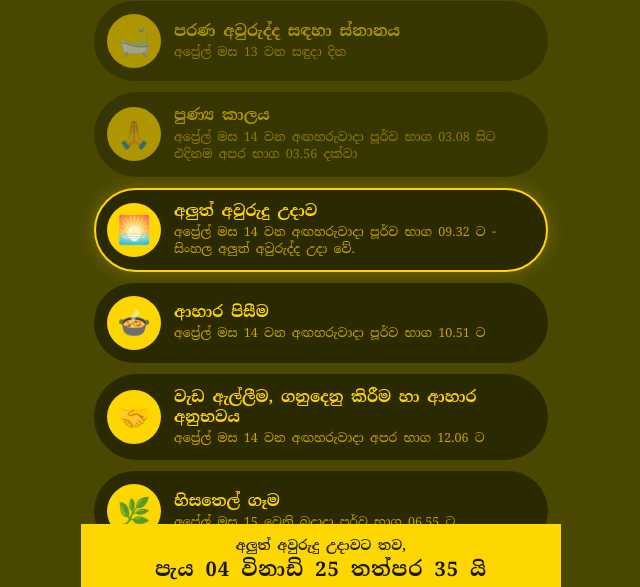
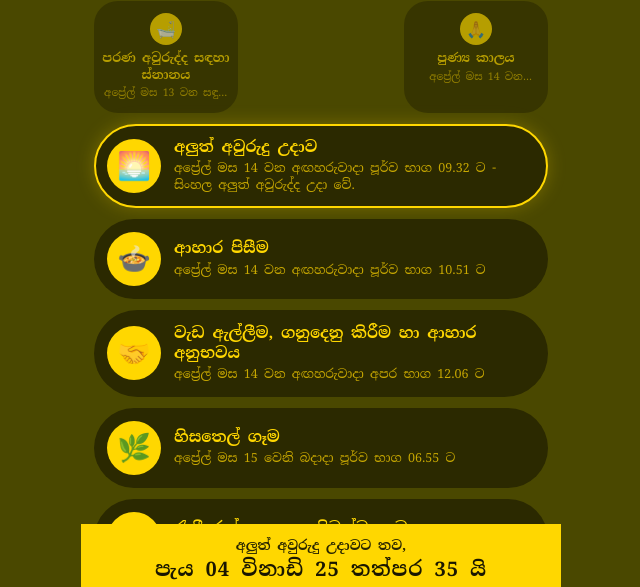
Before and after one commit to theekshana-thennakoon/Sinhala-and-Tamil-New-year-nekath-seettuwa, a plain HTML site: page index.html in a window 1280 px wide. Shown: the part 205-792 px from the top of the page, without its empty margins (319-959 px from the left). Drawn offline with Linux system fonts and the light colour scheme.

Commit message:
interface updated

```diff
--- a/index.html
+++ b/index.html
@@ -112,7 +112,11 @@
 
     /* List */
     .list-wrap {
-      padding: 14px 13px 100px
+      padding: 14px 13px 100px;
+      display: flex;
+      flex-wrap: wrap;
+      justify-content: space-between;
+      gap: 11px;
     }
 
     .nekath-card {
@@ -123,9 +127,10 @@
       align-items: center;
       gap: 13px;
       cursor: pointer;
-      transition: transform .18s, box-shadow .18s;
-      margin-bottom: 11px;
-      border: 2px solid transparent
+      transition: transform .18s, box-shadow .18s, width 0.3s, padding 0.3s;
+      border: 2px solid transparent;
+      width: 100%;
+      box-sizing: border-box;
     }
 
     .nekath-card:hover {
@@ -139,7 +144,14 @@
     }
 
     .nekath-card.past {
-      opacity: .55
+      opacity: .6;
+      width: calc(33.333% - 7.333px);
+      padding: 10px 6px;
+      border-radius: 24px;
+      gap: 5px;
+      flex-direction: column;
+      text-align: center;
+      justify-content: center;
     }
 
     .icon-circle {
@@ -151,21 +163,51 @@
       display: flex;
       align-items: center;
       justify-content: center;
-      font-size: 27px
+      font-size: 27px;
+      transition: all 0.3s;
+    }
+
+    .nekath-card.past .icon-circle {
+      width: 32px;
+      height: 32px;
+      min-width: 32px;
+      font-size: 16px;
+    }
+
+    .card-body {
+      flex: 1;
+      min-width: 0;
     }
 
     .card-body h3 {
       font-size: 15.5px;
       color: #ffd700;
       font-weight: 700;
-      line-height: 1.3
+      line-height: 1.3;
+      transition: font-size 0.3s;
+    }
+
+    .nekath-card.past .card-body h3 {
+      font-size: 12.5px;
+      display: -webkit-box;
+      -webkit-line-clamp: 2;
+      -webkit-box-orient: vertical;
+      overflow: hidden;
     }
 
     .card-body p {
       font-size: 12.5px;
       color: #c8a800;
       margin-top: 3px;
-      line-height: 1.4
+      line-height: 1.4;
+    }
+
+    .nekath-card.past .card-body p {
+      font-size: 10.5px;
+      display: -webkit-box;
+      -webkit-line-clamp: 1;
+      -webkit-box-orient: vertical;
+      overflow: hidden;
     }
 
     /* Countdown bar */
```
